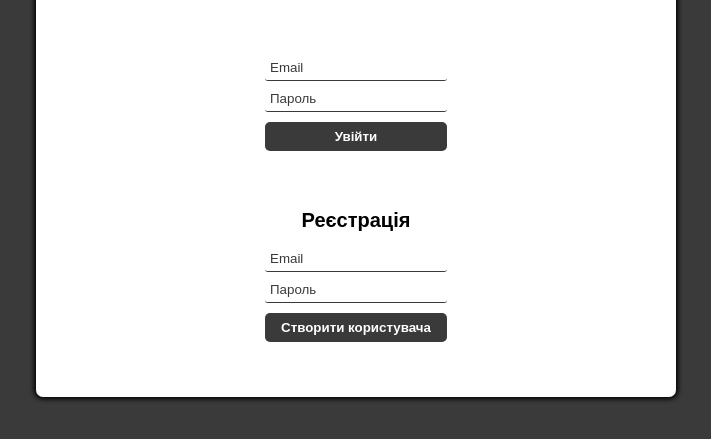
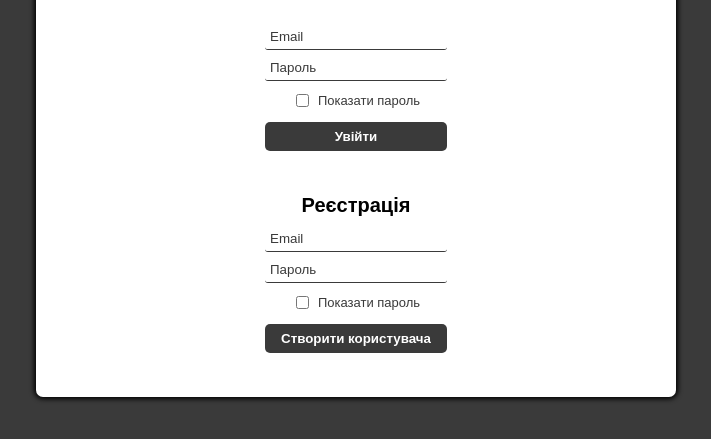
Before and after one commit to Andriy8075/safetyLab4, a website: page index.html in a window 1280 px wide. Shown: the part 283-722 px from the top of the page, without its empty margins (284-995 px from the left). Drawn offline with nearby package versions, Linux system fonts and the light colour scheme.

Commit message:
Show password checkbox.

```diff
--- a/index.html
+++ b/index.html
@@ -21,6 +21,10 @@
             <form id="login-form" action="/api/login" method="post">
                 <input type="text" name="login" id="username-field" class="login-form-field" placeholder="Email">
                 <input type="password" name="password" id="password-field" class="login-form-field" placeholder="Пароль">
+                <label class="show-password-label">
+                    <input type="checkbox" id="show-login-password">
+                    Показати пароль
+                </label>
                 <input type="submit" value="Увійти" id="login-form-submit">
             </form>
 
@@ -29,6 +33,10 @@
             <form id="register-form" action="/api/register" method="post">
                 <input type="text" name="email" id="register-email-field" class="login-form-field" placeholder="Email">
                 <input type="password" name="password" id="register-password-field" class="login-form-field" placeholder="Пароль">
+                <label class="show-password-label">
+                    <input type="checkbox" id="show-register-password">
+                    Показати пароль
+                </label>
                 <input type="submit" value="Створити користувача" id="register-form-submit">
             </form>
         </main>
@@ -108,6 +116,17 @@
             padding: 0px 0px 5px 5px;
         }
 
+        .show-password-label {
+            display: flex;
+            align-items: center;
+            gap: 6px;
+            margin: 0 0 12px;
+            font-size: 13px;
+            color: #3a3a3a;
+            cursor: pointer;
+            user-select: none;
+        }
+
         #login-form-submit,
         #register-form-submit {
             width: 100%;
@@ -136,6 +155,18 @@
         const registerButton = document.getElementById("register-form-submit");
         const mainHolder = document.getElementById("main-holder");
         const loginHeader = document.getElementById("login-header");
+        const passwordField = document.getElementById("password-field");
+        const registerPasswordField = document.getElementById("register-password-field");
+        const showLoginPassword = document.getElementById("show-login-password");
+        const showRegisterPassword = document.getElementById("show-register-password");
+
+        showLoginPassword.addEventListener("change", () => {
+            passwordField.type = showLoginPassword.checked ? "text" : "password";
+        });
+
+        showRegisterPassword.addEventListener("change", () => {
+            registerPasswordField.type = showRegisterPassword.checked ? "text" : "password";
+        });
 
         function showError(message) {
             loginErrorMsg.style.color = '#8a0000';
```
